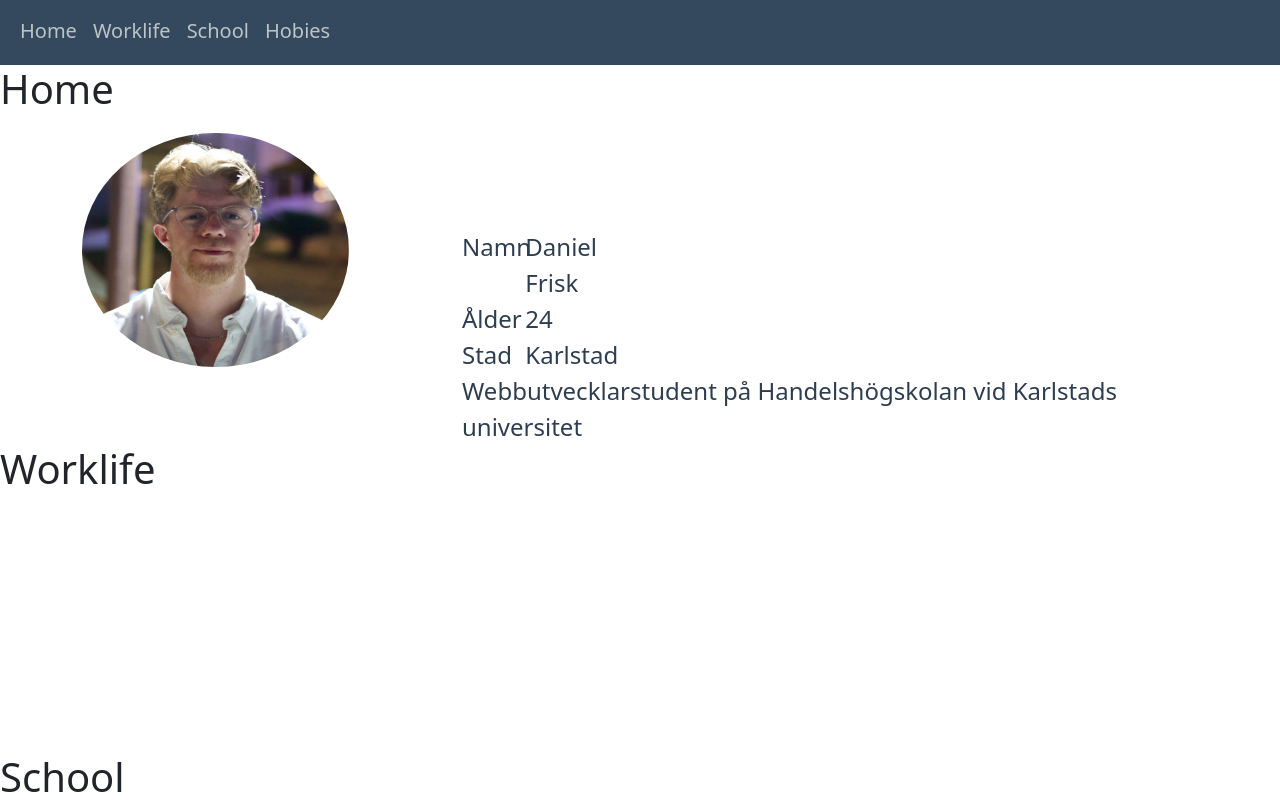
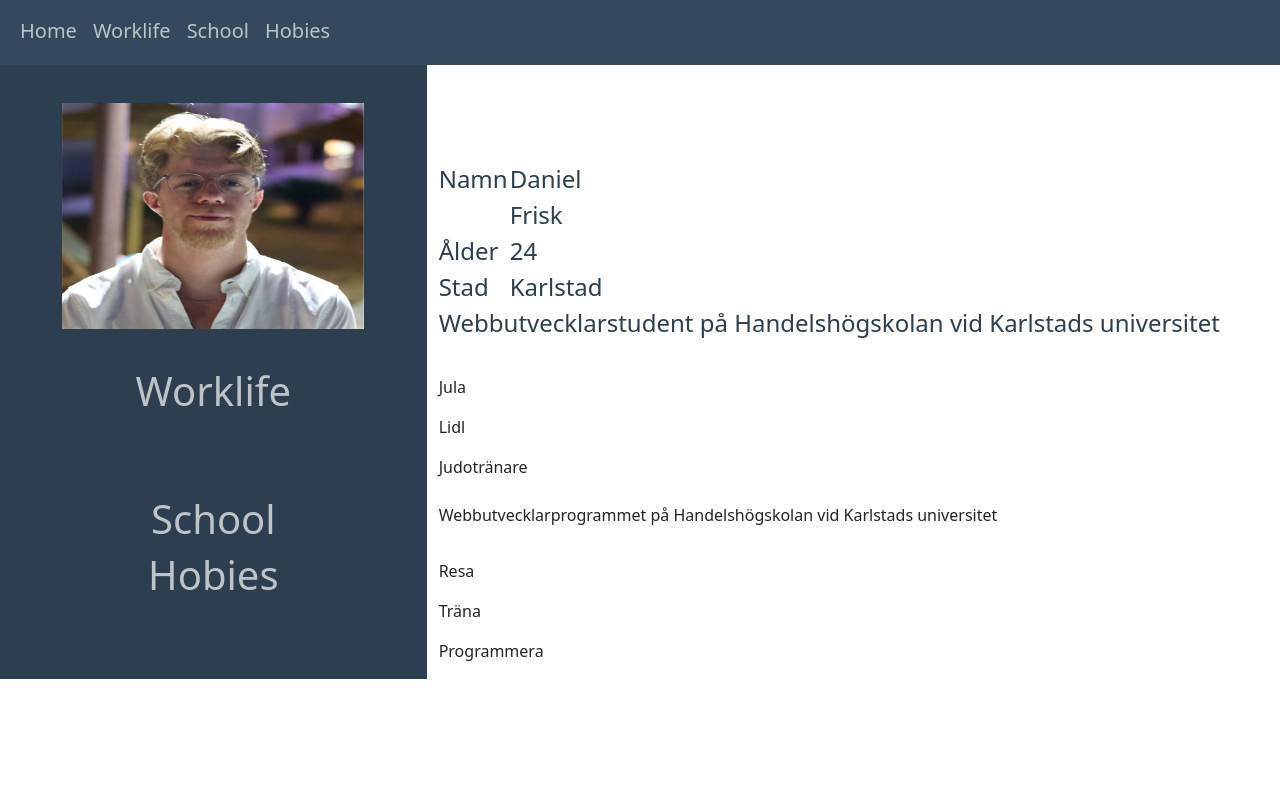
Before and after one commit to Dackefrsik/Daniel-Portfolio, a React (Vite) app in the folder cv-webbapp/: page / in a window 1280 px wide. Shown: the top 800 px of the page. Built offline with nearby package versions, Linux system fonts and the light colour scheme.

Commit message:
Custom skrollbar
Har fixat design och utseende på scrollbar

```diff
--- a/cv-webbapp/src/body/Hobie.jsx
+++ b/cv-webbapp/src/body/Hobie.jsx
@@ -1,11 +1,20 @@
 
 
-function Hobie(){
+function Hobie() {
 
-    return(
-        <>
-        <h1 id="Hobie">Hobie</h1>
-        </>
+    return (
+        <div id="Hobie" className="container-fluid">
+            <div className="row">
+                <div className="col-4 bgProfilePicture d-flex justify-content-center">
+                    <h1 className="textColor">Hobies</h1>
+                </div>
+                <div className="col-8">
+                    <p className="mt-2">Resa</p>
+                    <p>Träna</p>
+                    <p>Programmera</p>
+                </div>
+            </div>
+        </div>
     )
 }
 
--- a/cv-webbapp/src/body/Home.jsx
+++ b/cv-webbapp/src/body/Home.jsx
@@ -34,11 +34,10 @@ function Home() {
 
     return (
         <>
-            <h1 id="Home">Home</h1>
-            <div className="container">
-                <div className="row">
-                    <div className="col-4">
-                        <img src={profilbild} alt="Profilbild" className="w-75 h-75 rounded-circle" />
+            <div className="container-fluid" id="Home">
+                <div className="row ">
+                    <div className="col-4 d-flex justify-content-center align-items-center bgProfilePicture">
+                        <img src={profilbild} alt="Profilbild" className="w-75 h-75" />
                     </div>
                     <div className="col-8 pt-5">
                         <div className="row mt-5">
--- a/cv-webbapp/src/body/School.jsx
+++ b/cv-webbapp/src/body/School.jsx
@@ -1,11 +1,18 @@
 
 
-function School(){
+function School() {
 
-    return(
-        <>
-            <h1 id="School">School</h1>
-        </>
+    return (
+        <div id="School" className="container-fluid">
+            <div className="row">
+                <div className="col-4 bgProfilePicture d-flex justify-content-center">
+                    <h1 className="textColor">School</h1>
+                </div>
+                <div className="col-8">
+                    <p className="mt-2">Webbutvecklarprogrammet på Handelshögskolan vid Karlstads universitet</p>
+                </div>
+            </div>
+        </div>
     )
 }
 
--- a/cv-webbapp/src/body/Worklife.jsx
+++ b/cv-webbapp/src/body/Worklife.jsx
@@ -1,11 +1,21 @@
 
 
-function Worklife(){
+function Worklife() {
 
-    return(
-        <>
-        <h1 id="Worklife">Worklife</h1>
-        </>
+    return (
+
+        <div id="Worklife" className="container-fluid">
+            <div className="row">
+                <div className="col-4 bgProfilePicture d-flex justify-content-center">
+                    <h1 className="textColor">Worklife</h1>
+                </div>
+                <div className="col-8">
+                    <p className="mt-2">Jula</p>
+                    <p>Lidl</p>
+                    <p>Judotränare</p>
+                </div>
+            </div>
+        </div>
     )
 }
 
--- a/cv-webbapp/style/style.css
+++ b/cv-webbapp/style/style.css
@@ -1,55 +1,87 @@
-:root{
-    --Primary : #34495E;
-    --Secondary : #BDC3C7;
-    --Background : #FFFFFF;
-    --TexColor : #2C3E50;
-    --Accentfärg : #F1C40F;
+:root {
+    --Primary: #34495E;
+    --Secondary: #BDC3C7;
+    --Background: #FFFFFF;
+    --TexColor: #2C3E50;
+    --Accentfärg: #F1C40F;
 }
 
-html{
+* {
+    margin: 0px;
+    padding: 0px;
+}
+
+html {
     scroll-behavior: smooth;
 }
 
-body{
+body {
     background-color: var(--Background);
 }
 
 
 /*#Region style för navbar*/
-nav{
+nav {
     background-color: var(--Primary);
 }
 
-nav a{
+nav a {
     color: var(--Secondary);
     border-bottom: 3px solid transparent;
     text-decoration: none;
     font-size: 1.25rem;
 }
 
-nav a:hover{
+nav a:hover {
     border-bottom: 3px solid var(--Accentfärg);
 }
+
 /*#endregion*/
 
-#Home{
-    margin-bottom: 20px;
+
+.fontHome {
+    font-size: 1.5rem;
+    color: var(--TexColor);
 }
 
-#Worklife{
-    height: 300px;
+
+.bgProfilePicture {
+    background-color: var(--TexColor);
 }
 
-#School{
-    height: 300px;
+.textColor{
+    color: var(--Secondary);
 }
+
+
+/*#region scrollbar*/
+/*Ytan för scrollbar*/
+::-webkit-scrollbar {
+    width: 12px;
+    background-color: var(--Primary);
+
+}
+
+/*Spåret som den går i*/
+::-webkit-scrollbar-track {
+    background-color: var(--Background);
+    margin-top: 65px;
+}
+
+/*Själva scrollbaren*/
+::-webkit-scrollbar-thumb {
+    background-color: var(--Primary);
+    border-radius: 10px;
+    border: 3px solid var(--Background);
+}
+
+/*Vidrörande av scrollbaren*/
+::-webkit-scrollbar-thumb:hover {
+    background-color: var(--TexColor);
+}
+
+/*#endregion*/
 
 #Hobie{
     height: 300px;
 }
-
-
-.fontHome{
-    font-size: 1.5rem;
-    color: var(--TexColor);
-}
```
Also changed, not shown: cv-webbapp/src/mainParts/Body.jsx (+6 -5 lines).
